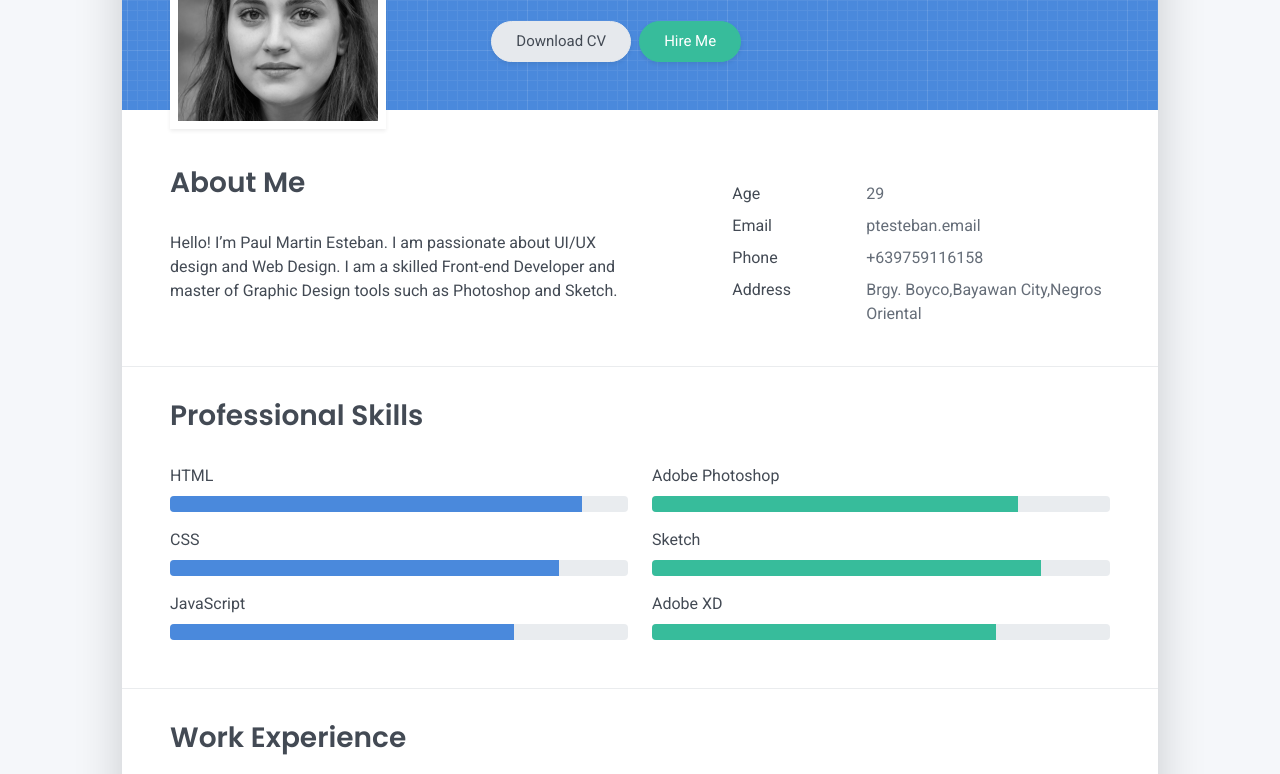
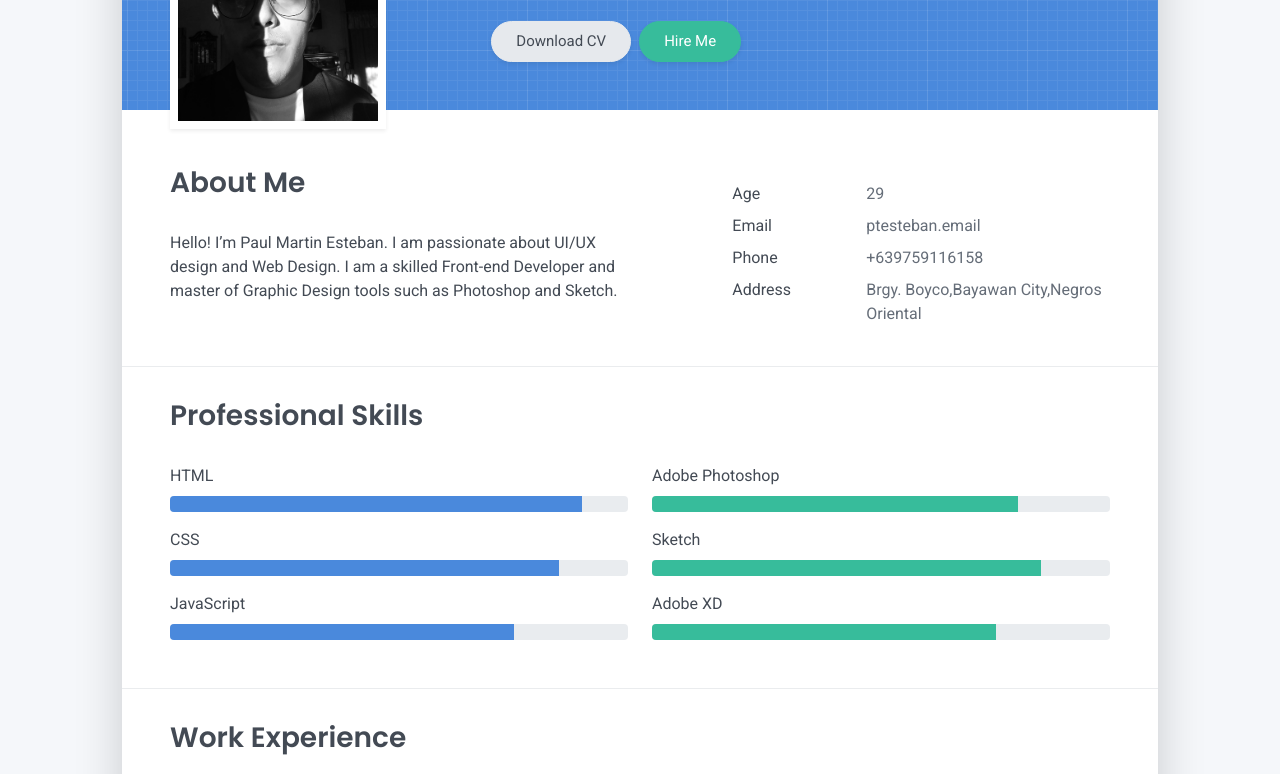
Before and after one commit to ptesteban/ptesteban.email, a plain HTML site: page index.html in a window 1280 px wide. Shown: the part 259-1033 px from the top of the page. Drawn offline with Linux system fonts and the light colour scheme.

Commit message:
Update index.html

```diff
--- a/index.html
+++ b/index.html
@@ -50,7 +50,7 @@
   <div class="cover-bg p-3 p-lg-4 text-white">
     <div class="row">
       <div class="col-lg-4 col-md-5">
-        <div class="avatar hover-effect bg-white shadow-sm p-1"><img src="images/avatar.jpg" width="200" height="200"/></div>
+        <div class="avatar hover-effect bg-white shadow-sm p-1"><img src="images/picture.jpg" width="200" height="200"/></div>
       </div>
       <div class="col-lg-8 col-md-7 text-center text-md-start">
         <h2 class="h1 mt-2" data-aos="fade-left" data-aos-delay="0">Paul Martin Esteban</h2>
```
